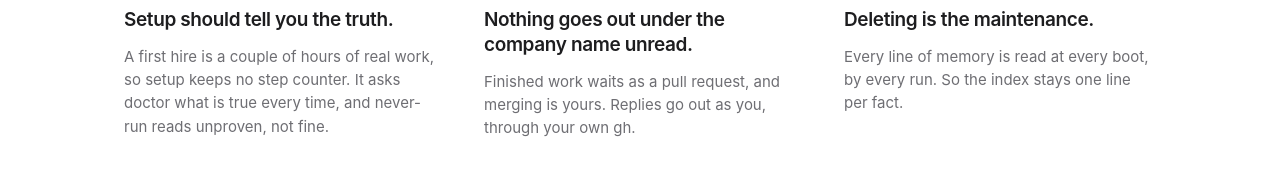
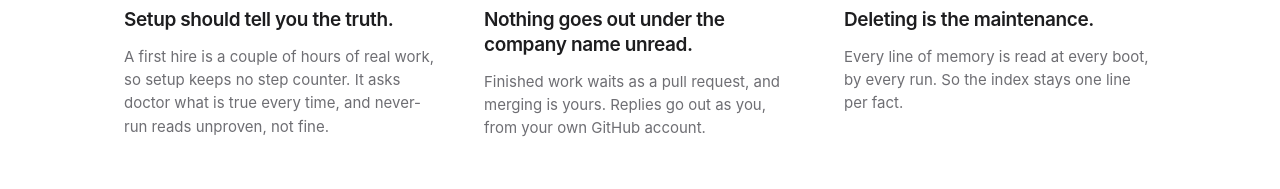
Before and after one commit to Nano-Collective/roster, a Next.js app in the folder website/: page / in a window 1280 px wide. Shown: the part 11605-11794 px from the top of the page. Built offline with nearby package versions, Linux system fonts and the light colour scheme.

Commit message:
website: replies go out from your own GitHub account, not only through gh
The hosted portal posts with the person's GitHub sign-in. gh is still what
setting up needs, so the requirements stay.

```diff
--- a/website/src/components/Principles.tsx
+++ b/website/src/components/Principles.tsx
@@ -20,7 +20,7 @@ const principles = [
   },
   {
     q: "Nothing goes out under the company name unread.",
-    a: "Finished work waits as a pull request, and merging is yours. Replies go out as you, through your own gh.",
+    a: "Finished work waits as a pull request, and merging is yours. Replies go out as you, from your own GitHub account.",
   },
   {
     q: "Deleting is the maintenance.",
```
